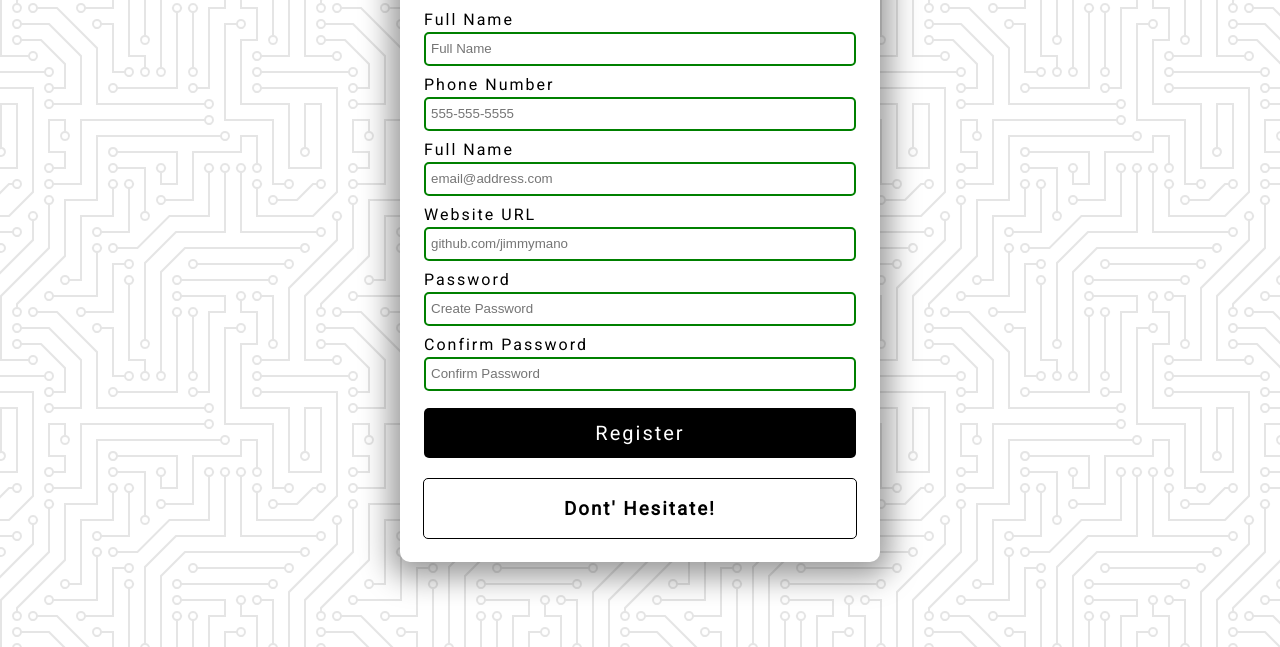
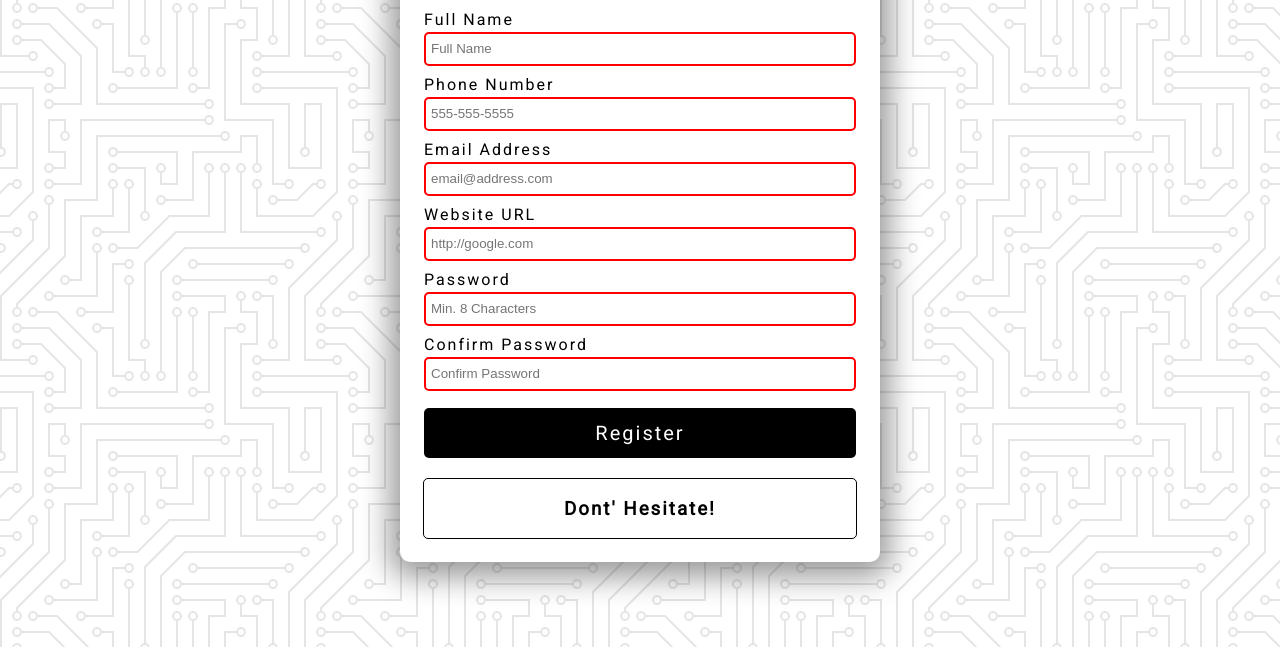
Before and after one commit to jimmymano/form-validator, a plain HTML site: page index.html in a window 1280 px wide. Shown: the part 153-800 px from the top of the page. Drawn offline with Linux system fonts and the light colour scheme.

Commit message:
added client side validation

```diff
--- a/index.html
+++ b/index.html
@@ -22,32 +22,39 @@
         <!-- Full Name -->
         <div class="form-group">
             <label for="name">Full Name</label>
-            <input type="text" id="name" placeholder="Full Name">
+            <input type="text" id="name" placeholder="Full Name"
+            required minlength="3" maxlength="100">
         </div>
         <!-- Phone Number -->
         <div class="form-group">
             <label for="phone">Phone Number</label>
-            <input type="tel" id="phone" placeholder="555-555-5555">
+            <input type="tel" id="phone" placeholder="555-555-5555"
+            required pattern="[0-9]{3}-[0-9]{3}-[0-9]{4}">
         </div>
         <!-- Email Address -->
         <div class="form-group">
-            <label for="email">Full Name</label>
-            <input type="email" id="email" placeholder="email@address.com">
+            <label for="email">Email Address</label>
+            <input type="email" id="email" placeholder="email@address.com"
+            required >
         </div>
         <!-- Website URL -->
         <div class="form-group">
             <label for="Website">Website URL</label>
-            <input type="url" id="Website" placeholder="github.com/jimmymano">
+            <input type="url" id="Website" placeholder="http://google.com"
+            required>
         </div>
         <!-- Password -->
         <div class="form-group">
             <label for="password1">Password</label>
-            <input type="password" id="password1" placeholder="Create Password">
+            <input type="password" id="password1" placeholder="Min. 8 Characters"
+            required pattern="^(?=.*\d)(?=.*[a-z])(?=.*[A-Z])(?=.*[a-zA-Z]).{8,}$"
+            titel="Please include at least 1 uppercase character, 1 lowercase character, 1 number">
         </div>
         <!-- Confirm Password -->
         <div class="form-group">
             <label for="password2">Confirm Password</label>
-            <input type="password" id="password2" placeholder="Confirm Password">
+            <input type="password" id="password2" placeholder="Confirm Password"
+            required pattern="^(?=.*\d)(?=.*[a-z])(?=.*[A-Z])(?=.*[a-zA-Z]).{8,}$">
         </div>
         <!-- Submit button -->
         <button type="submit">Register</button>
```
